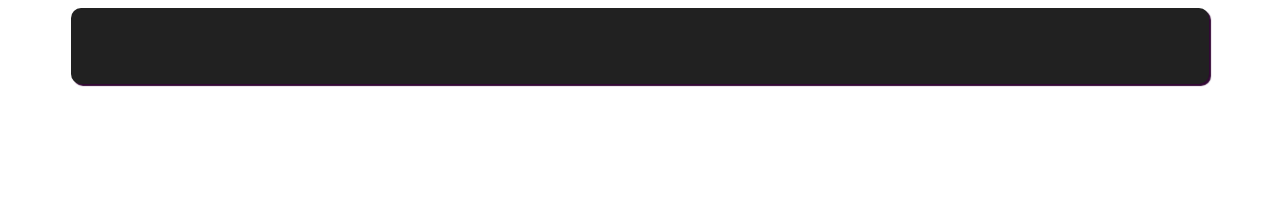
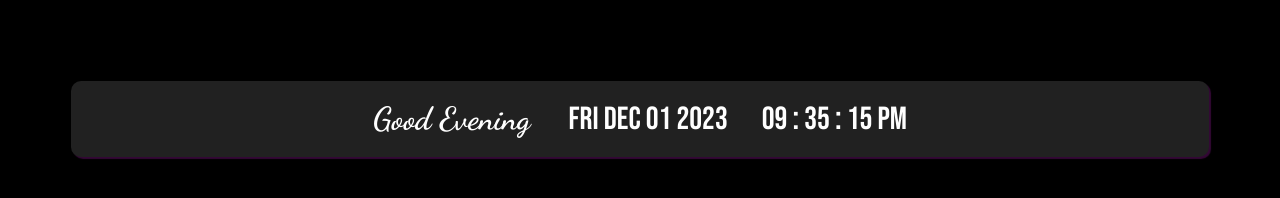
Before and after one commit to RagingDollface/notion-widgets, a plain HTML site: page index.html in a window 1280 px wide. Drawn offline with Linux system fonts and the light colour scheme.

Commit message:
Update index.html

```diff
--- a/index.html
+++ b/index.html
@@ -1,4 +1,11 @@
 <!-- original : https://codepen.io/SeanNorton/pen/LWBXQL -->
+<!DOCTYPE html>
+<html>
+<body style="background-color:black;">
+   <h1>HTML Articles</h1>
+</body>
+</html>
+
 <!DOCTYPE html>
 <html lang="en">
 <head>
@@ -42,7 +49,7 @@ h1 {
     border-radius: 10px;
     background: #212121;
     width: 85vw;
-    color: transparent;
+    color: #fff;
     display: inline-block;
     box-shadow: 2px 2px 1px 0px #330835;
 }
```
